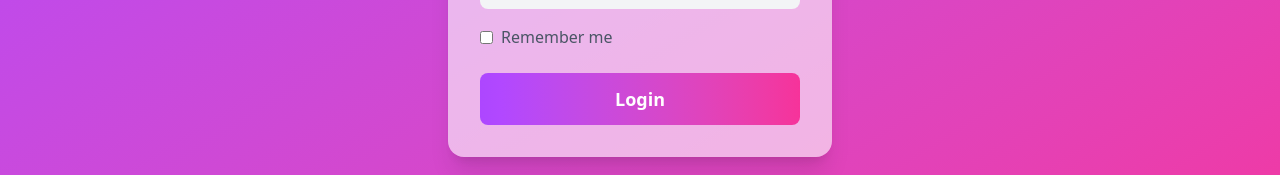
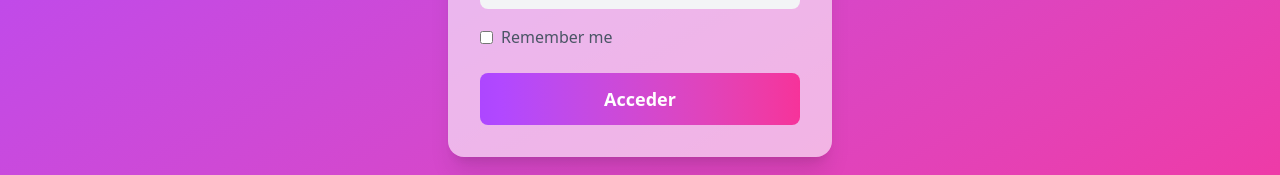
Before and after one commit to AlexisBejarano/SuspirosControl, a React (Vite) app: page / in a window 1280 px wide. Shown: the part 441-616 px from the top of the page. Built offline with nearby package versions, Linux system fonts and the light colour scheme.

Commit message:
Se agrego funcion prevencion de multiples peticiones

```diff
--- a/src/login.jsx
+++ b/src/login.jsx
@@ -11,6 +11,8 @@ export default function Login() {
         password: ''
     });
 
+    const [loading, setLoading] = useState(false); // Estado para controlar el botón
+
     const handleChange = (e) => {
         const { name, value } = e.target;
         setForm({
@@ -20,6 +22,7 @@ export default function Login() {
     };
 
     const iniciarSesion = async () => {
+        setLoading(true); // Deshabilitar el botón y cambiar el texto
         try {
             const response = await axios.post(baseUrl, {
                 nombre: form.nombre,
@@ -38,6 +41,7 @@ export default function Login() {
             console.log(error);
             alert("Ocurrió un error al iniciar sesión");
         }
+          setLoading(false); // Habilitar el botón nuevamente
     };
 
     // Redirigir si ya hay una sesión activa
@@ -92,9 +96,13 @@ export default function Login() {
                 </div>
                 <button
                   onClick={iniciarSesion}
-                  className="w-full mt-6 bg-gradient-to-r from-purple-500 to-pink-500 p-2 text-white py-3 rounded-lg text-lg font-semibold hover:bg-gradient-to-r hover:from-purple-400 hover:to-pink-400 hover:border-2 hover:p-2.5 transition"
+                  disabled={loading} // Deshabilitar el botón si loading es true
+                  className={`w-full mt-6 p-2 text-white py-3 rounded-lg text-lg font-semibold transition ${
+                    loading
+                        ? "bg-gradient-to-r from-purple-800 to-pink-800 cursor-not-allowed"
+                        : "bg-gradient-to-r from-purple-500 to-pink-500 hover:from-purple-400 hover:to-pink-400 hover:border-2 hover:p-2.5"}`}
                 >
-                  Login
+                  {loading ? "Procesando..." : "Acceder"}
                 </button>
               </div>
             </div>
```
